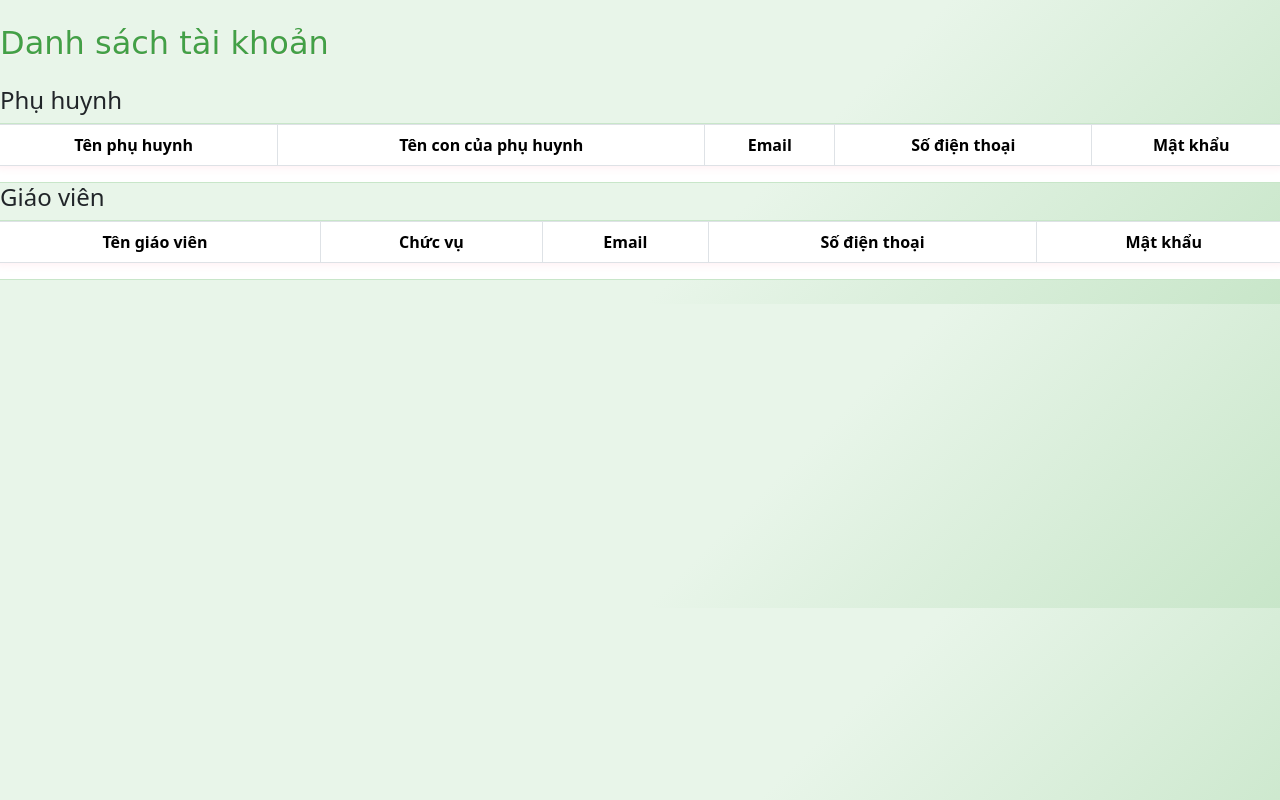
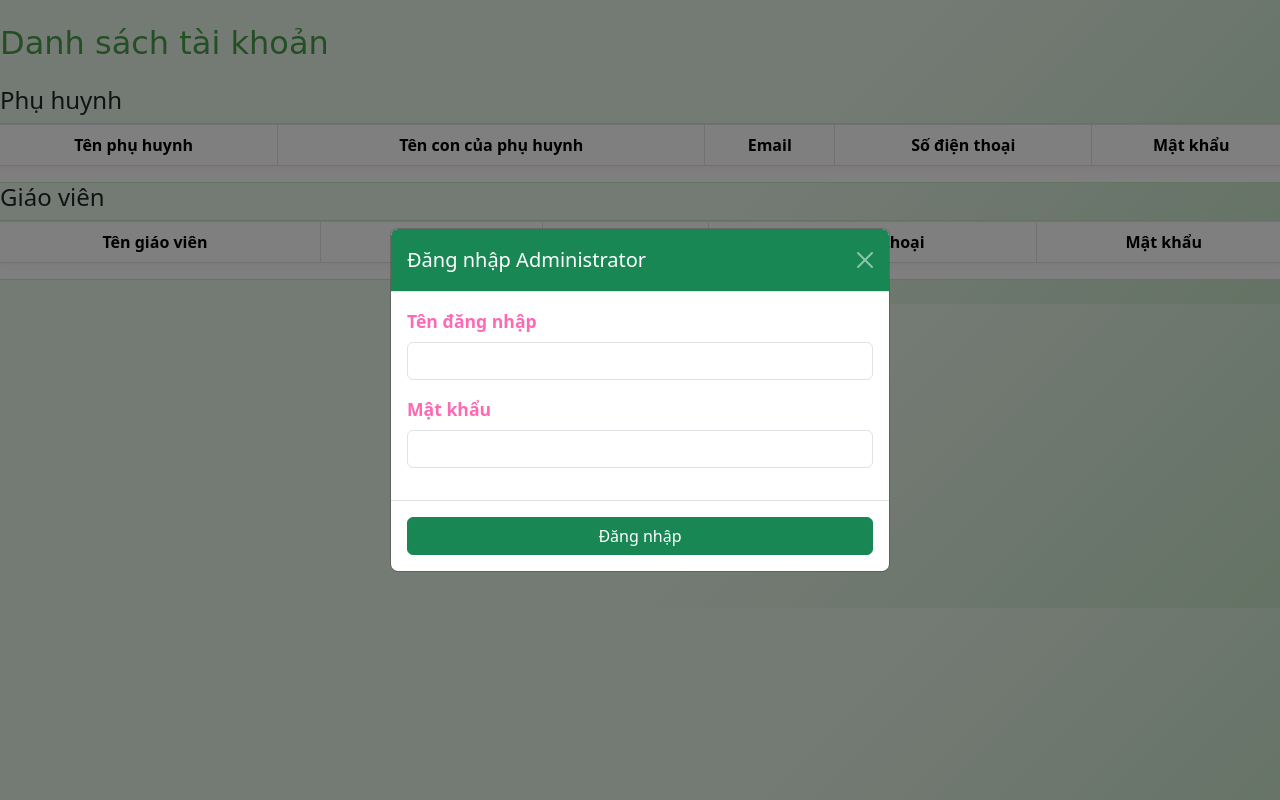
Before and after one commit to athanhtuan11/smalltree, a Flask app: page /accounts in a window 1280 px wide. Run offline with Flask 2, Linux system fonts and the light colour scheme; lists and menus that the app fills with data are empty.

Commit message:
update /accounts

```diff
--- a/app/routes.py
+++ b/app/routes.py
@@ -638,7 +638,13 @@ def create_account():
         email = request.form.get('email')
         phone = request.form.get('phone')
         password = request.form.get('password')
+        if role == 'admin':
+            flash('Không thể tạo tài khoản admin qua form này!', 'danger')
+            return render_template('create_account.html', title='Tạo tài khoản mới')
         # Kiểm tra trùng tên/email
+        if not name or not email or not phone or not password:
+            flash('Vui lòng nhập đầy đủ thông tin bắt buộc!', 'danger')
+            return render_template('create_account.html', title='Tạo tài khoản mới')
         if (Child.query.filter_by(name=name).first() or Staff.query.filter_by(name=name).first() or name == 'admin'):
             flash('Tên đã tồn tại hoặc trùng với tài khoản khác!', 'danger')
             return render_template('create_account.html', title='Tạo tài khoản mới')
@@ -650,10 +656,16 @@ def create_account():
             class_name = request.form.get('class_name')
             birth_date = request.form.get('birth_date')
             parent_contact = request.form.get('parent_contact')
+            if not student_code or not class_name or not birth_date or not parent_contact:
+                flash('Vui lòng nhập đầy đủ thông tin học sinh/phụ huynh!', 'danger')
+                return render_template('create_account.html', title='Tạo tài khoản mới')
             new_child = Child(name=name, age=0, parent_contact=parent_contact, class_name=class_name, birth_date=birth_date, email=email, phone=phone, password=password, student_code=student_code)
             db.session.add(new_child)
-        else:
-            position = role
+        elif role == 'teacher':
+            position = request.form.get('position')
+            if not position:
+                flash('Vui lòng nhập chức vụ giáo viên!', 'danger')
+                return render_template('create_account.html', title='Tạo tài khoản mới')
             new_staff = Staff(name=name, position=position, contact_info=phone, email=email, phone=phone, password=password)
             db.session.add(new_staff)
         db.session.commit()
--- a/app/templates/accounts.html
+++ b/app/templates/accounts.html
@@ -95,5 +95,40 @@
         </table>
         </div>
     </div>
+    <!-- Modal đăng nhập administrator -->
+    <div class="modal fade" id="adminLoginModal" tabindex="-1" aria-labelledby="adminLoginLabel" aria-hidden="true">
+      <div class="modal-dialog modal-dialog-centered">
+        <div class="modal-content">
+          <div class="modal-header bg-success text-white">
+            <h5 class="modal-title" id="adminLoginLabel">Đăng nhập Administrator</h5>
+            <button type="button" class="btn-close btn-close-white" data-bs-dismiss="modal" aria-label="Close"></button>
+          </div>
+          <form method="POST" action="/accounts">
+          <div class="modal-body">
+            <div class="mb-3">
+              <label for="username" class="form-label">Tên đăng nhập</label>
+              <input type="text" class="form-control" id="username" name="username" required autofocus>
+            </div>
+            <div class="mb-3">
+              <label for="password" class="form-label">Mật khẩu</label>
+              <input type="password" class="form-control" id="password" name="password" required>
+            </div>
+          </div>
+          <div class="modal-footer">
+            <button type="submit" class="btn btn-success w-100">Đăng nhập</button>
+          </div>
+          </form>
+        </div>
+      </div>
+    </div>
+    <script src="https://cdn.jsdelivr.net/npm/bootstrap@5.3.3/dist/js/bootstrap.bundle.min.js"></script>
+    {% if show_modal %}
+    <script>
+    window.addEventListener('DOMContentLoaded', function() {
+        var modal = new bootstrap.Modal(document.getElementById('adminLoginModal'));
+        modal.show();
+    });
+    </script>
+    {% endif %}
 </body>
 </html>
```
Also changed, not shown: app/templates/create_account.html (+39 -13 lines).
